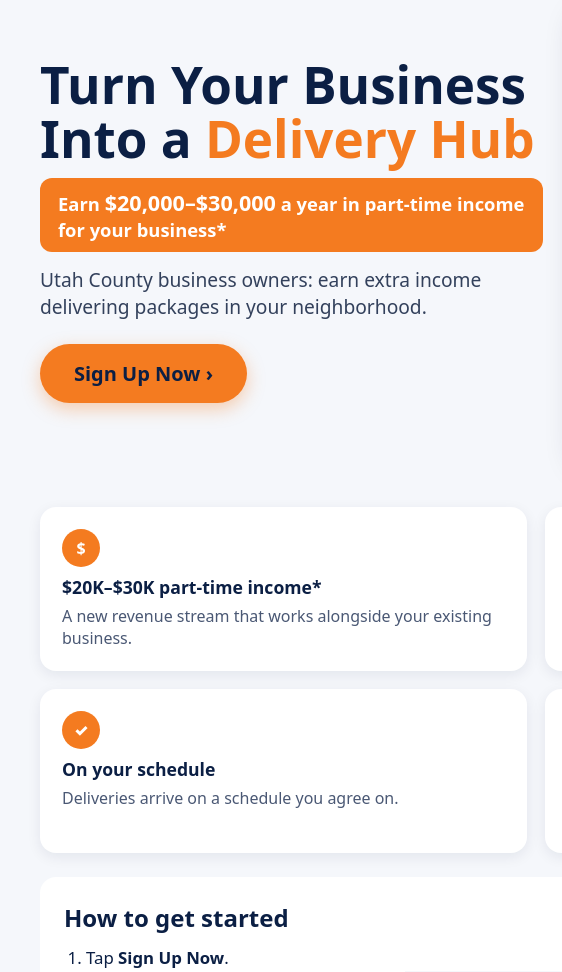
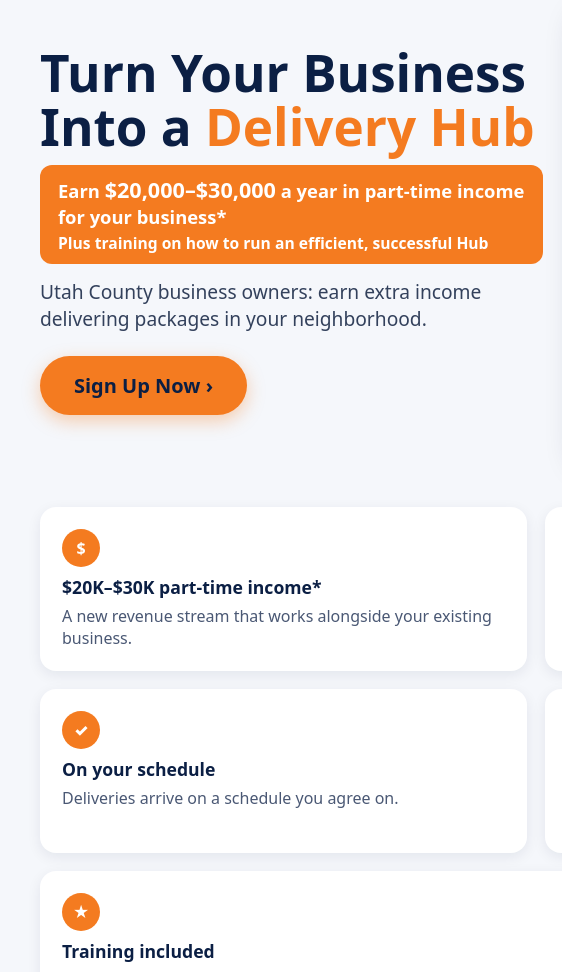
Before and after one commit to Utahcountyhub/utahcountyhub.github.io, a plain HTML site: page index.html in a window 1280 px wide. Shown: the part 46-1018 px from the top of the page, 104-666 px from the left. Drawn offline with Linux system fonts and the light colour scheme.

Commit message:
Add training highlight

```diff
--- a/index.html
+++ b/index.html
@@ -19,7 +19,7 @@ h1{font-size:clamp(2rem,5vw,3.2rem);line-height:1.05;margin:0 0 12px}h1 span{col
 .ad{width:100%;border-radius:18px;box-shadow:0 10px 30px rgba(11,31,68,.18);display:block}
 .cards{display:grid;grid-template-columns:repeat(2,1fr);gap:18px;margin:24px 0}
 .card{background:#fff;border-radius:16px;padding:22px;box-shadow:0 4px 14px rgba(11,31,68,.08)}
-.card b{display:block;font-size:1.1rem;margin:8px 0 6px}.card p{margin:0;color:#4a5874}
+.card b{display:block;font-size:1.1rem;margin:8px 0 6px}.card p{margin:0;color:#4a5874}.card.wide{grid-column:1/-1}
 .check{width:38px;height:38px;border-radius:50%;background:var(--orange);color:#fff;display:flex;align-items:center;justify-content:center;font-weight:900}
 .steps{background:#fff;border-radius:16px;padding:24px;margin:24px 0}
 .steps ol{margin:8px 0 0;padding-left:22px;line-height:1.9;font-size:1.05rem}
@@ -32,7 +32,7 @@ footer{text-align:center;color:#6b7690;font-size:.85rem;padding:16px 0 32px}
 <header>
  <div>
   <h1>Turn Your Business Into a <span>Delivery Hub</span></h1>
-  <div class="earn">Earn <b>$20,000–$30,000</b> a year in part-time income for your business*</div>
+  <div class="earn">Earn <b>$20,000–$30,000</b> a year in part-time income for your business*<br><span style="font-size:.85em">Plus training on how to run an efficient, successful Hub</span></div>
   <p class="lead">Utah County business owners: earn extra income delivering packages in your neighborhood.</p>
   <a class="btn" href="https://hub-delivery.amazon/?storeId=6718529654">Sign Up Now &rsaquo;</a>
  </div>
@@ -43,6 +43,7 @@ footer{text-align:center;color:#6b7690;font-size:.85rem;padding:16px 0 32px}
  <div class="card"><div class="check">&#10003;</div><b>Packages come to you</b><p>Packages are delivered right to your place of business.</p></div>
  <div class="card"><div class="check">&#10003;</div><b>On your schedule</b><p>Deliveries arrive on a schedule you agree on.</p></div>
  <div class="card"><div class="check">&#10003;</div><b>Serve your neighbors</b><p>Deliver to customers close to your store and add a new income stream.</p></div>
+ <div class="card wide"><div class="check">&#9733;</div><b>Training included</b><p>Get trained on how to run an efficient and successful Hub, so you can start with confidence.</p></div>
 </section>
 <section class="steps"><h2 style="margin:0">How to get started</h2><ol>
  <li>Tap <b>Sign Up Now</b>.</li><li>Fill out the online application for the Amazon Hub Delivery program.</li><li>Agree on a delivery schedule and start earning.</li></ol></section>
```
